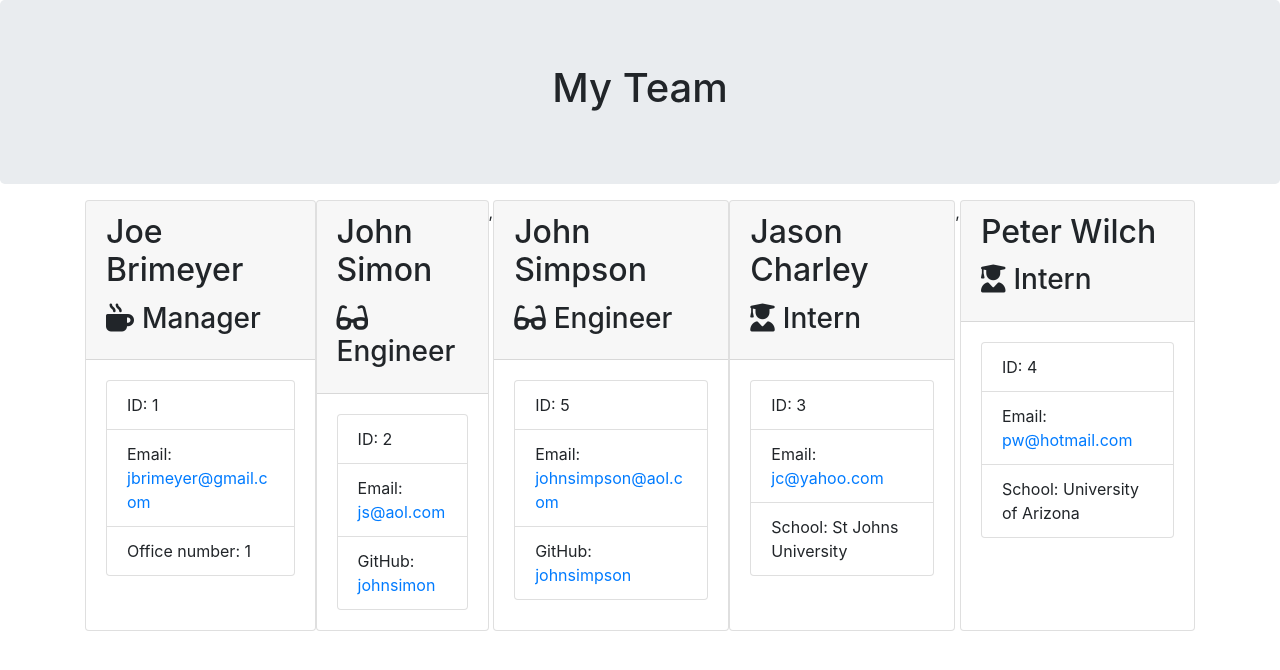
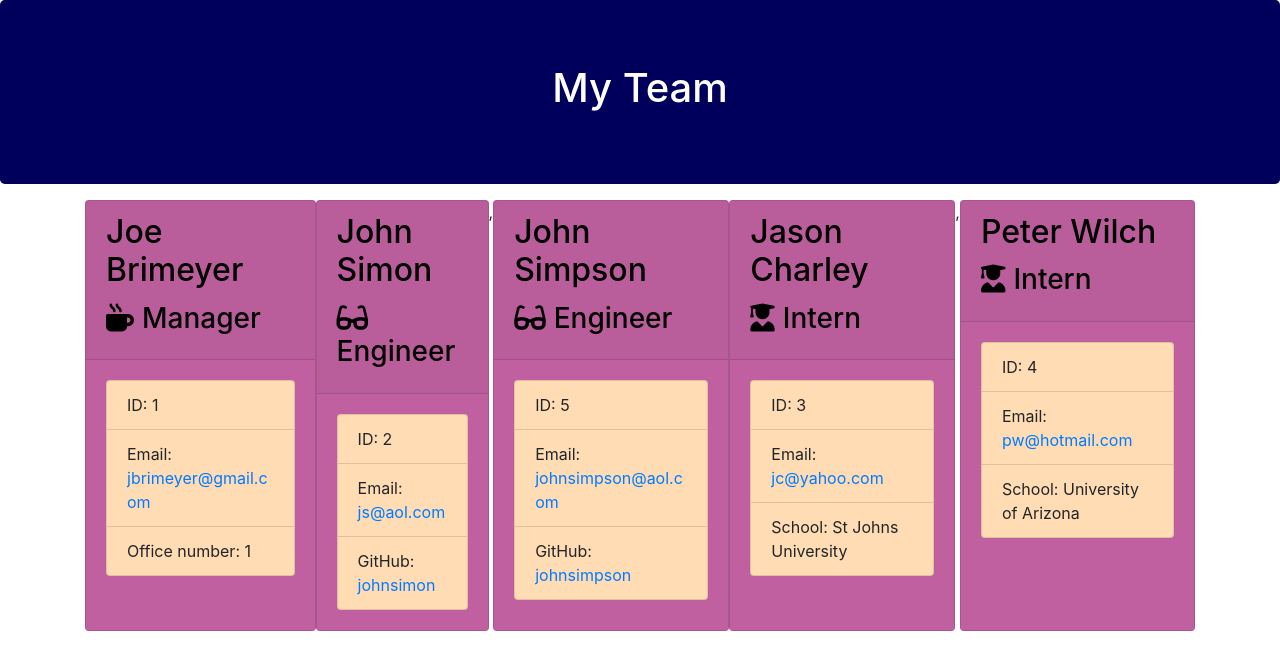
Before and after one commit to josephbrimeyer/team-generator, a website: page Develop/output/team.html in a window 1280 px wide. Drawn offline with nearby package versions, Linux system fonts and the light colour scheme.

Commit message:
added css styling.

```diff
--- a/Develop/output/style.css
+++ b/Develop/output/style.css
@@ -1,7 +1,21 @@
 .team-heading  {
-    background-color: 00005c;
+    background-color: #00005c;
+}
+
+h1 {
+    color: white;
 }
 
 .employee-card {
-    background-color: 6a097d;
+    background-color: #c060a1;
 }
+
+.card-body {
+    background-color: #c060a1;
+}
+.list-group-item {
+    background-color: #ffdcb4;
+}
+h2, h3 {
+    color: black;
+}
```
